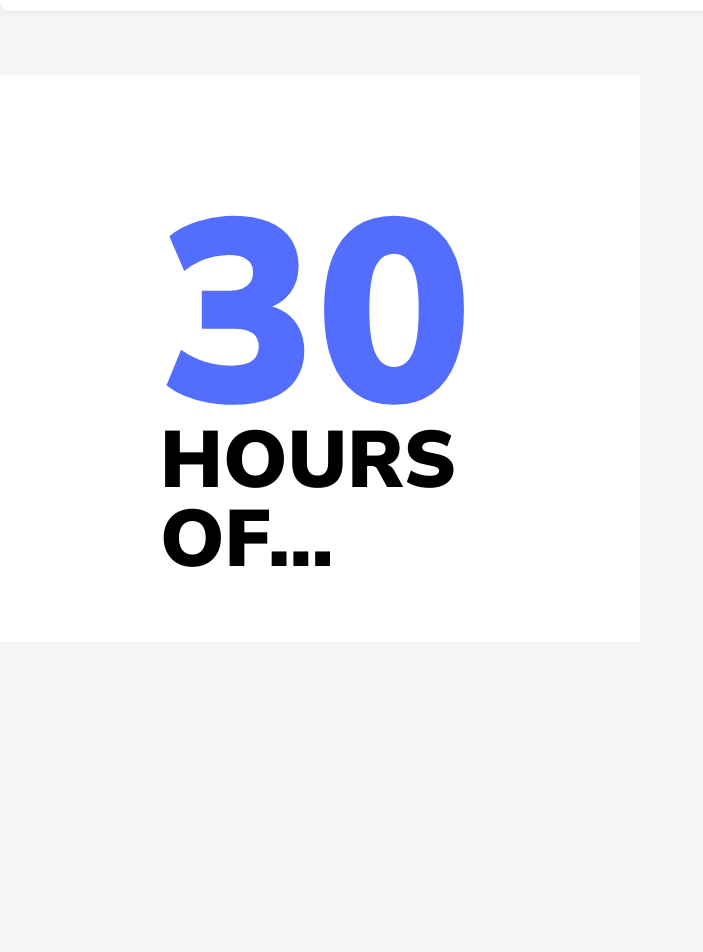
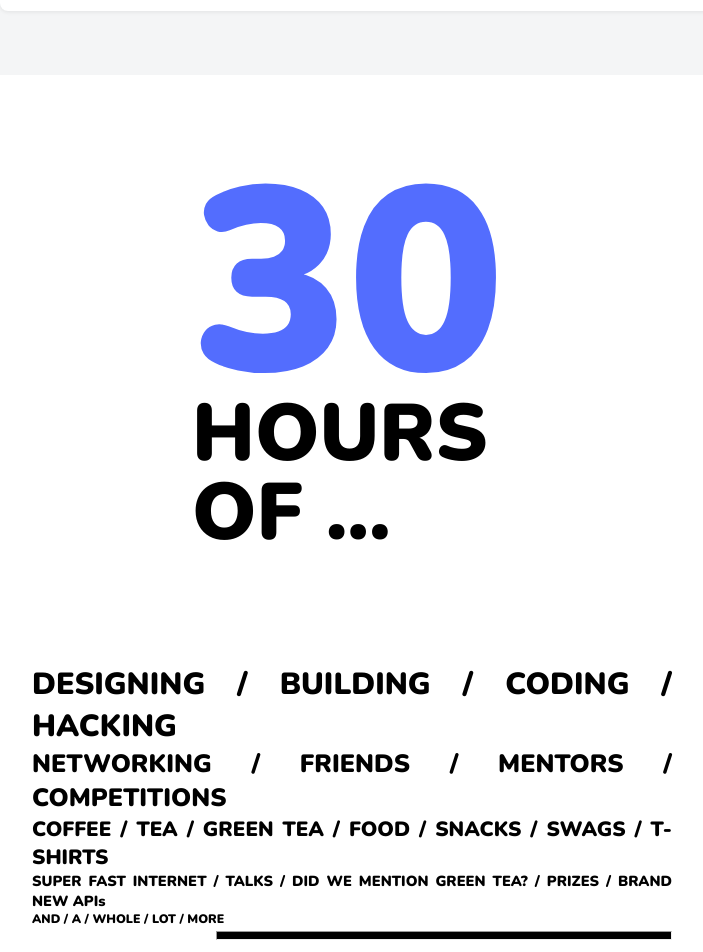
Before and after one commit to aesher9o1/react-drag-layout, a React (Create React App) app: page / in a window 1280 px wide. Shown: the part 500-1452 px from the top of the page, without its empty margins (32-735 px from the left). Before the commit the page ends 1142 px from the top, so only its background shows below. Built offline with nearby package versions, Linux system fonts and the light colour scheme; no server answers; the database is empty.

Commit message:
Bottom texts added

```diff
--- a/public/index.html
+++ b/public/index.html
@@ -10,7 +10,7 @@
   <link rel="apple-touch-icon" href="%PUBLIC_URL%/logo192.png" />
 
   <link rel="manifest" href="%PUBLIC_URL%/manifest.json" />
-  <link href="https://fonts.googleapis.com/css?family=Nunito+Sans:400,700,900&display=swap" rel="stylesheet">
+  <link href="https://fonts.googleapis.com/css?family=Nunito:400,700,900&display=swap" rel="stylesheet">
 
   <title>React App</title>
 </head>
--- a/src/components/Drag.css
+++ b/src/components/Drag.css
@@ -37,7 +37,7 @@ ul {
     display: flex;
     background-color: rgb(71, 133, 255);
     color: grey;
-    font-family: "Nunito Sans", sans-serif;
+    font-family: "Nunito", sans-serif;
     font-weight: 600;
     font-size: 1em;
     line-height: 1em;
--- a/src/components/Tasktwo.css
+++ b/src/components/Tasktwo.css
@@ -1,6 +1,6 @@
 #container {
     width: 50%;
-    font-family: 'Nunito Sans', sans-serif;
+    font-family: 'Nunito', sans-serif;
     align-items: center;
     padding: 2em;
     left: 0;
@@ -10,20 +10,19 @@
 
 #main_content {
     width: 50%;
-    font-family: 'Nunito Sans', sans-serif;
+    font-family: 'Nunito', sans-serif;
     margin: 2em;
     min-height: 190px;
-    padding: 2em 0 1em 0;
+    padding: 0em 2em 2em 2em;
     background: white;
-    color: white;
     position: absolute;
 }
 
 .number {
-    font-family: 'Nunito Sans', sans-serif;
+    font-family: 'Nunito', sans-serif;
     color: #536DFE;
     font-weight: 900;
-    margin-bottom: -110px;
+    margin-bottom: -105px;
     font-size: 260px;
 }
 
@@ -38,3 +37,53 @@
 .of {
     margin-top: -30px;
 }
+
+.bottom-section {
+    text-align: justify;
+    margin-top: 4em;
+}
+
+h1 {
+    font-weight: 900;
+    font-size: 30.5px;
+    margin: 0;
+    padding: 0;
+}
+
+h2 {
+    font-weight: 900;
+    font-size: 25px;
+    margin: 0;
+    padding: 0;
+}
+
+h3 {
+    font-weight: 900;
+    font-size: 20.6px;
+    margin: 0;
+    padding: 0;
+}
+
+h4 {
+    font-weight: 900;
+    font-size: 14.6px;
+    margin: 0;
+    padding: 0;
+}
+
+h5 {
+    font-weight: 900;
+    font-size: 12.3px;
+    margin: 0;
+    background: white;
+    padding: 0;
+
+}
+
+.underline {
+    margin-top: 4.3px;
+    width: 71%;
+    height: 7px;
+    background: black;
+    float: right
+}
--- a/src/components/Tasktwo.js
+++ b/src/components/Tasktwo.js
@@ -11,8 +11,20 @@ function Tasktwo() {
                 <br />
                 <div >
                     <i className="hours">HOURS</i>
-                    <i className="hours of">OF...</i>
+                    <i className="hours of">OF ...</i>
                 </div>
+            </div>
+            <div className="bottom-section">
+                <h1>DESIGNING / BUILDING / CODING / HACKING</h1>
+                <h2>NETWORKING / FRIENDS / MENTORS / COMPETITIONS</h2>
+                <h3>COFFEE / TEA / GREEN TEA / FOOD / SNACKS / SWAGS / T-SHIRTS</h3>
+                <h4>SUPER FAST INTERNET / TALKS / DID WE MENTION GREEN TEA? / PRIZES / BRAND NEW APIs</h4>
+
+                <h5>AND / A / WHOLE / LOT / MORE
+                    <hr className="underline" />
+                </h5>
+
+
             </div>
         </div>
     )
--- a/src/index.css
+++ b/src/index.css
@@ -1,6 +1,6 @@
 body {
   margin: 0;
-  font-family: 'Nunito Sans', sans-serif;
+  font-family: 'Nunito', sans-serif;
   -webkit-font-smoothing: antialiased;
   -moz-osx-font-smoothing: grayscale;
   background-color: rgb(244, 245, 246);
@@ -8,11 +8,11 @@ body {
 }
 
 code {
-  font-family: 'Nunito Sans', sans-serif;
+  font-family: 'Nunito', sans-serif;
 }
 
 b {
-  font-family: 'Nunito Sans', sans-serif;
+  font-family: 'Nunito', sans-serif;
   font-weight: 700;
   color: rgb(97, 107, 112);
   opacity: 0.8;
@@ -30,7 +30,7 @@ input {
   width: 100%;
   border: none;
   background: transparent;
-  font-family: 'Nunito Sans', sans-serif;
+  font-family: 'Nunito', sans-serif;
   opacity: 0.8;
   font-size: 15px;
   line-height: 27px;
```
